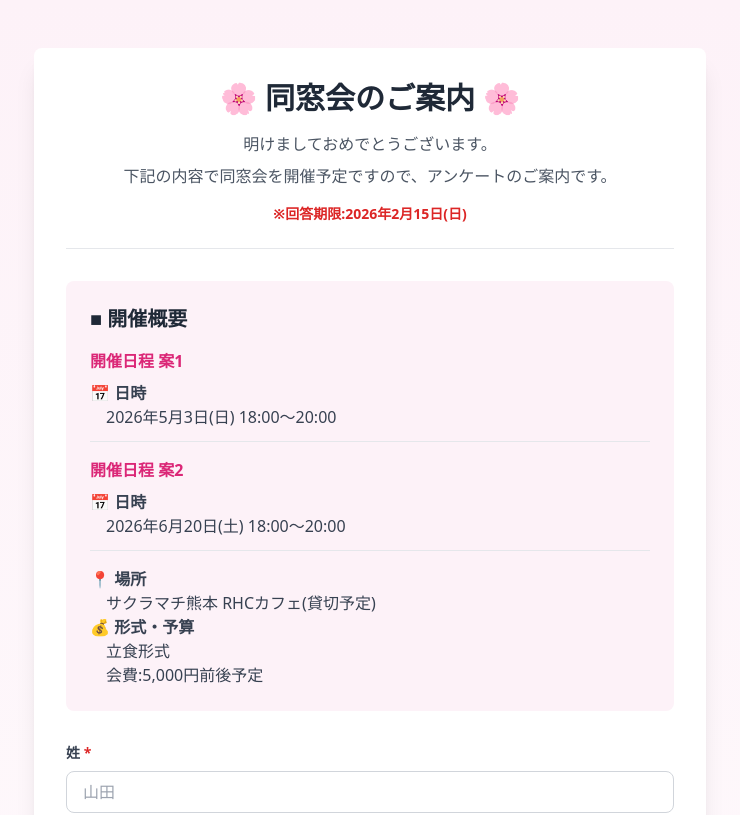
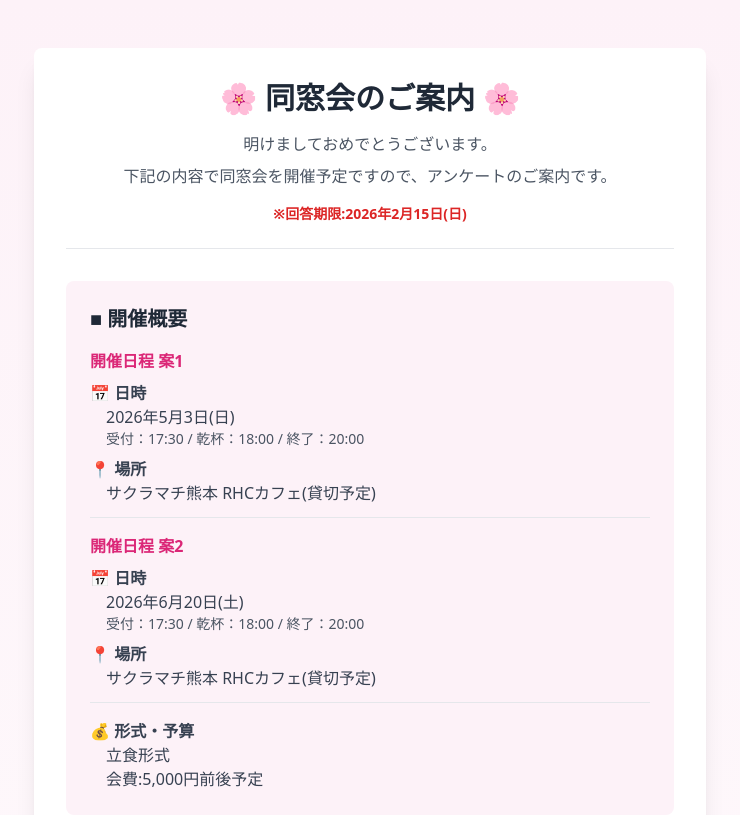
Before and after one commit to Hapiemon/dosokai, a Next.js app: page / in a window 1280 px wide. Shown: the top 815 px of the page, without its empty margins (270-1010 px from the left). Built offline with nearby package versions, Linux system fonts and the light colour scheme.

Commit message:
開催日程の日時と場所情報を詳細に修正

```diff
--- a/app/page.tsx
+++ b/app/page.tsx
@@ -96,16 +96,20 @@ export default function Home() {
               <div className="border-b pb-3">
                 <p className="font-semibold text-pink-600 mb-2">開催日程 案1</p>
                 <p className="font-semibold">📅 日時</p>
-                <p className="ml-4">2026年5月3日(日) 18:00〜20:00</p>
+                <p className="ml-4">2026年5月3日(日)</p>
+                <p className="ml-4 text-sm text-gray-600">受付：17:30 / 乾杯：18:00 / 終了：20:00</p>
+                <p className="font-semibold mt-2">📍 場所</p>
+                <p className="ml-4">サクラマチ熊本 RHCカフェ(貸切予定)</p>
               </div>
               <div className="border-b pb-3">
                 <p className="font-semibold text-pink-600 mb-2">開催日程 案2</p>
                 <p className="font-semibold">📅 日時</p>
-                <p className="ml-4">2026年6月20日(土) 18:00〜20:00</p>
+                <p className="ml-4">2026年6月20日(土)</p>
+                <p className="ml-4 text-sm text-gray-600">受付：17:30 / 乾杯：18:00 / 終了：20:00</p>
+                <p className="font-semibold mt-2">📍 場所</p>
+                <p className="ml-4">サクラマチ熊本 RHCカフェ(貸切予定)</p>
               </div>
               <div>
-                <p className="font-semibold mt-2">📍 場所</p>
-                <p className="ml-4">サクラマチ熊本 RHCカフェ(貸切予定)</p>
                 <p className="font-semibold">💰 形式・予算</p>
                 <p className="ml-4">立食形式</p>
                 <p className="ml-4">会費:5,000円前後予定</p>
```
